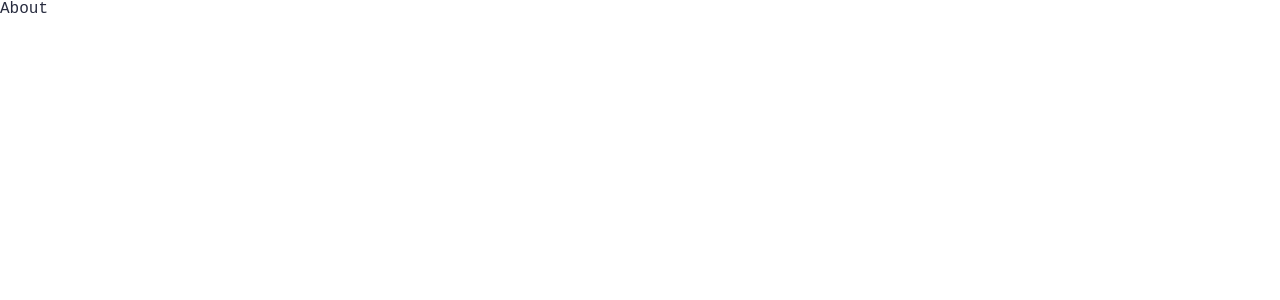
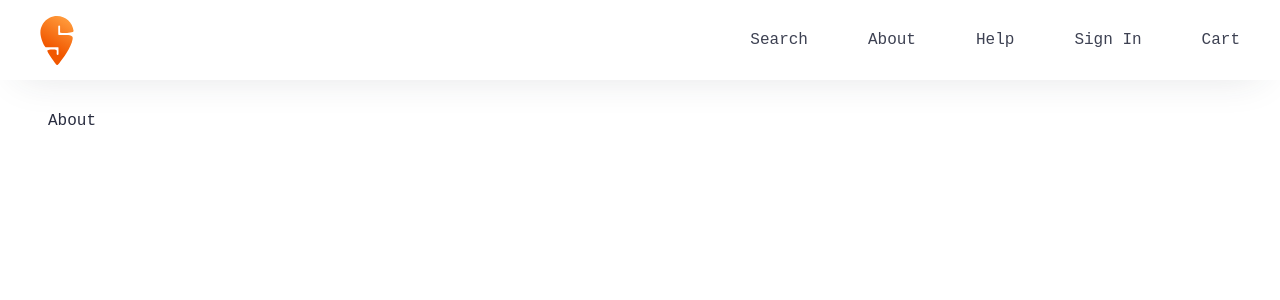
Before and after one commit to pushpendersingh97/swiggy-clone, a React (Vite) app: page /about in a window 1280 px wide. Shown: the top 300 px of the page. Built offline with nearby package versions, Linux system fonts and the light colour scheme.

Commit message:
Adding child route

```diff
--- a/src/App.js
+++ b/src/App.js
@@ -1,32 +1,38 @@
-import React from 'react'
-import ReactDOM from 'react-dom/client';
-import { createBrowserRouter, RouterProvider } from 'react-router-dom';
+import React from "react";
+import ReactDOM from "react-dom/client";
+import { createBrowserRouter, Outlet, RouterProvider } from "react-router-dom";
 
-import { Header } from './components/Header';
-import { Body } from './components/Body';
-import { About } from './components/About';
-import { PageNotFound } from './common/PageNotFound';
+import { Header } from "./components/Header";
+import { Body } from "./components/Body";
+import { About } from "./components/About";
+import { PageNotFound } from "./common/PageNotFound";
 
 export const App = () => {
   return (
-    <div className='app'>
+    <div className="app">
       <Header />
-      <Body />
+      <Outlet />
     </div>
-  )
-}
+  );
+};
 
 const appRouter = createBrowserRouter([
   {
-    path: '/',
+    path: "/",
     element: <App />,
-    errorElement: <PageNotFound />
+    children: [
+      {
+        path: "/",
+        element: <Body />
+      },
+      {
+        path: "/about",
+        element: <About />,
+      },
+    ],
+    errorElement: <PageNotFound />,
   },
-  {
-    path: "/about",
-    element: <About />
-  }
-])
+]);
 
-const root = ReactDOM.createRoot(document.getElementById('root'));
-root.render(<RouterProvider router={appRouter} />)
+const root = ReactDOM.createRoot(document.getElementById("root"));
+root.render(<RouterProvider router={appRouter} />);
--- a/src/common/PageNotFound.jsx
+++ b/src/common/PageNotFound.jsx
@@ -1,6 +1,8 @@
 import React from "react";
+import { useRouteError } from "react-router-dom";
+
 import "./PageNotFound.css";
-import { useRouteError } from "react-router-dom";
+import { Link } from "react-router-dom";
 
 export const PageNotFound = () => {
   const err = useRouteError();
@@ -16,10 +18,9 @@ export const PageNotFound = () => {
           <h3 className="h2">Look like you're lost</h3>
 
           <p>{err.data}</p>
-
-          <a href="/" className="link_404">
+          <Link to="/" className="link_404">
             Go to Home
-          </a>
+          </Link>
         </div>
       </div>
     </section>
--- a/src/components/About.jsx
+++ b/src/components/About.jsx
@@ -2,6 +2,6 @@ import React from 'react'
 
 export const About = () => {
   return (
-    <div>About</div>
+    <div className='container'>About</div>
   )
 }
--- a/src/components/Header.jsx
+++ b/src/components/Header.jsx
@@ -1,17 +1,13 @@
 import React from "react";
 import "./header.css";
+import { Link } from "react-router-dom";
 
 export const Header = () => {
   return (
     <header>
       <div className="navbar">
-          <a href="/" className="logo-wrapper">
-            <svg
-              viewBox="0 0 559 825"
-              height="49"
-              width="34"
-              fill="#fc8019"
-            >
+        <Link to="/" className="logo-wrapper">
+          <svg viewBox="0 0 559 825" height="49" width="34" fill="#fc8019">
             <path
               fillRule="evenodd"
               clipRule="evenodd"
@@ -32,12 +28,14 @@ export const Header = () => {
               </linearGradient>
             </defs>
           </svg>
-          </a>
+        </Link>
         <ul className="navbar-nav">
           <li className="nav-item">Cart</li>
           <li className="nav-item">Sign In</li>
           <li className="nav-item">Help</li>
-            <li className="nav-item">Offer</li>
+          <li className="nav-item">
+            <Link to="/about"> About </Link>
+          </li>
           <li className="nav-item">Search</li>
         </ul>
       </div>
--- a/styles.css
+++ b/styles.css
@@ -19,3 +19,8 @@ body {
   margin: 0 3rem;
   margin-top: 2rem;
 }
+
+a {
+  color: inherit;
+  text-decoration: none;
+}
```
Lines whose indentation alone changed are shown as unchanged.
